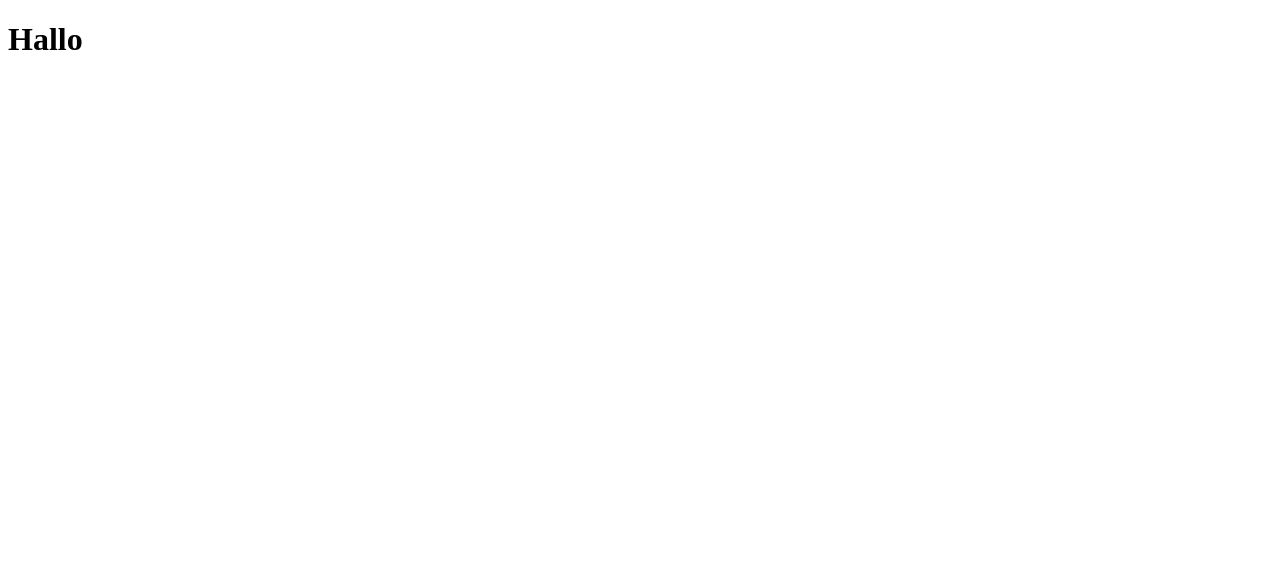
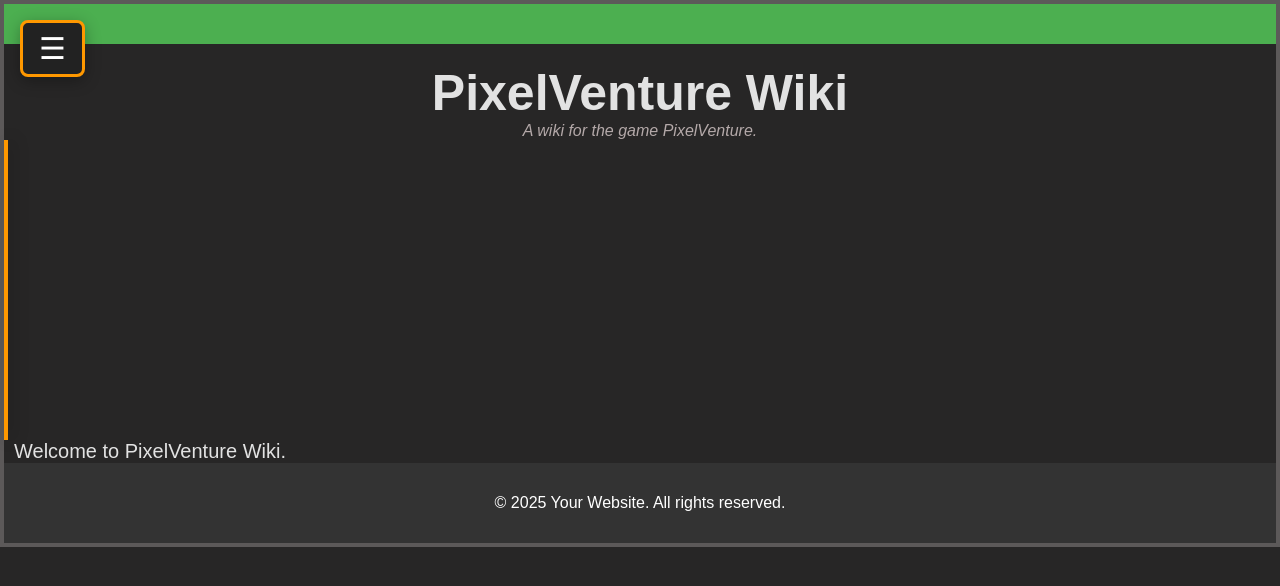
Before and after one commit to PixelJomi/PixelVenture-Wiki, a plain HTML site: page main.html in a window 1280 px wide. Drawn offline with Linux system fonts and the light colour scheme.

Commit message:
Co-authored-by: Chulian-Julian <Chulian-Julian@users.noreply.github.com>

```diff
--- /dev/null
+++ b/main.css
@@ -0,0 +1,117 @@
+middle {
+    display: flex;
+    justify-content: center;
+    align-items: center;
+    height: 10vh;
+}
+
+h1 {
+    color: rgb(226, 226, 226);
+    font-size: 50px;
+    margin-top: 20px;
+    margin-bottom: 0px;
+    text-align: center;
+}
+
+adinfo {
+    color: rgb(180, 169, 169);
+    font-style: italic;
+    text-align: center;
+    display: block;
+}
+
+txt {
+    color: rgb(226, 226, 226);
+    font-size: 20px;
+    margin-top: 100mm;
+    text-align: center;
+    padding: 10px;
+}
+
+header {
+    text-align: center;
+    padding: 20px;
+    background-color: #4CAF50;
+    color: white;
+}
+
+body {
+    background-color: #272626;
+    font-family: Arial, sans-serif;
+    margin: 0;
+    border: rgb(92, 89, 89) solid 4px;
+}
+
+footer {
+    text-align: center;
+    background-color: #333;
+    color: white;
+}
+
+#hamburger-icon {
+    font-size: 30px; /* Size of the hamburger icon */
+    cursor: pointer; /* Cursor changes to pointer on hover */
+    user-select: none; /* Prevents text selection */
+    margin: 10px; /* Space around the icon */
+    display: inline-block; /* Allows setting width/height/margin */
+    position: fixed; /* Fixed position on the screen */
+    top: 10px; /* Distance from the top */
+    left: 10px; /* Distance from the left */
+    z-index: 1100; /* Stacks above other elements */
+    background: #222; /* Background color */
+    color: #fff; /* Icon color */
+    border: 3px solid #ff9800; /* Orange border */
+    border-radius: 8px; /* Rounded corners */
+    padding: 8px 16px; /* Space inside the icon */
+    box-shadow: 0 4px 16px rgba(0,0,0,0.3); /* Shadow effect */
+    transition: background 0.2s, border 0.2s; /* Smooth transition on hover */
+}
+#hamburger-icon:hover {
+    background: #ff9800; /* Orange background on hover */
+    color: #222; /* Icon color changes to dark */
+    border-color: #fff; /* Border turns white on hover */
+}
+.side-nav {
+    height: 100%; /* Full height of the viewport */
+    width: 0; /* Hidden by default */
+    position: fixed; /* Fixed position */
+    z-index: 1000; /* Stacks above most elements */
+    top: 0; /* Aligns to the top */
+    left: 0; /* Aligns to the left */
+    background-color: #222; /* Dark background */
+    overflow-x: hidden; /* Hides horizontal overflow */
+    transition: 0.3s; /* Smooth width transition */
+    padding-top: 60px; /* Space at the top for content */
+    border-right: 4px solid #ff9800; /* Orange border on the right */
+    box-shadow: 4px 0 16px rgba(0,0,0,0.3); /* Shadow on the right */
+}
+.side-nav.open {
+    width: 280px; /* Width when open */
+}
+.side-nav a {
+    padding: 16px 40px; /* Space inside links */
+    text-decoration: none; /* Removes underline */
+    font-size: 24px; /* Large text */
+    color: #fff; /* White text */
+    display: block; /* Each link on its own line */
+    transition: 0.2s; /* Smooth color/background transition */
+    font-weight: bold; /* Bold text */
+    letter-spacing: 1px; /* Space between letters */
+}
+.side-nav a:hover {
+    background: #ff9800; /* Orange background on hover */
+    color: #222; /* Text turns dark */
+}
+.side-nav .closebtn {
+    position: absolute; /* Absolute position inside nav */
+    top: 10px; /* Distance from the top */
+    right: 25px; /* Distance from the right */
+    font-size: 36px; /* Large close button */
+    color: #fff; /* White color */
+    text-decoration: none; /* No underline */
+}
+@media (min-width: 600px) {
+    #hamburger-icon {
+        display: block; /* Ensures icon is visible on wider screens */
+    }
+}
--- a/main.html
+++ b/main.html
@@ -3,9 +3,62 @@
 <head>
     <meta charset="UTF-8">
     <meta name="viewport" content="width=device-width, initial-scale=1.0">
-    <title>Document</title>
+    <link rel="stylesheet" href="main.css">
+    <title>PixelVenture Wiki | Main page</title>
 </head>
+
+<header>
+
+</header>
+
 <body>
-    <h1>Hallo</h1>
+    <h1>PixelVenture Wiki</h1>
+    <adinfo>A wiki for the game PixelVenture.</adinfo>
+
+
+
+    <div id="hamburger-menu">
+        <!-- Hamburger icon to open the side navigation -->
+        <span id="hamburger-icon">&#9776;</span>
+        <nav id="side-nav" class="side-nav" style="position: relative;">
+            <div>
+                <a href="#">Home</a>
+                <a href="#">Guides</a>
+                <a href="#">Items</a>
+                <a href="#">Monsters</a>
+            </div>
+        </nav>
+    </div>
+    <script>
+    // Get references to DOM elements
+    const hamburgerIcon = document.getElementById('hamburger-icon');
+    const sideNav = document.getElementById('side-nav');
+
+    // Toggle side navigation when hamburger icon is clicked
+    hamburgerIcon.onclick = function() {
+        sideNav.classList.toggle('open');
+    };
+
+    // Optional: Close menu when clicking outside the navigation
+    window.onclick = function(event) {
+        if (
+            sideNav.classList.contains('open') &&
+            !sideNav.contains(event.target) &&
+            event.target !== hamburgerIcon
+        ) {
+            sideNav.classList.remove('open');
+        }
+    };
+    </script>
+    <txt>Welcome to PixelVenture Wiki.</txt>
+
+
 </body>
+
+<footer>
+
+
+    <middle><p>&copy; 2025 Your Website. All rights reserved.</p></middle>
+</footer>
+
 </html>
--- a/test.css
+++ /dev/null
@@ -1,4 +0,0 @@
-body {
-    font-weight: 300;
-
-}
```
